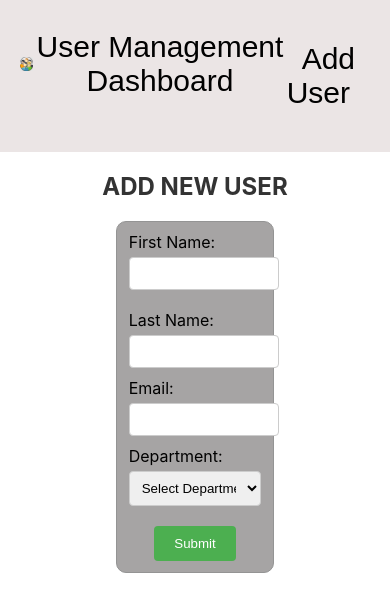
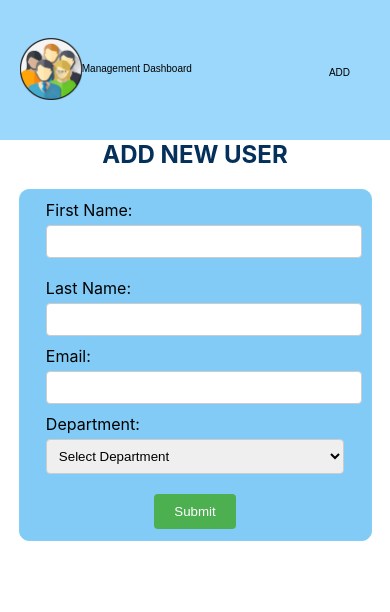
Before and after one commit to pashupati-singh/Users-Management, a React (Create React App) app in the folder clients/: page /add in a window 390 px wide. Shown: the top 612 px of the page. Built offline with nearby package versions, Linux system fonts and the light colour scheme.

Commit message:
tacnique

```diff
--- a/clients/src/CSS/AddUser.module.css
+++ b/clients/src/CSS/AddUser.module.css
@@ -1,9 +1,9 @@
 .container{
     width: 40%;
     height: 350px;
-    border : 1px solid rgb(148, 148, 148) ;
+    border : 1px solid rgb(131, 207, 245) ;
     border-radius: 10px;
-    background-color: rgb(166, 164, 164);
+    background-color: rgb(129, 203, 246);
     margin-top: 30px;
     margin: auto;
 }
@@ -24,7 +24,7 @@
   font-weight: bold;
   text-align: center;
   margin-bottom: 20px;
-  color: #333;
+  color: #04305a;
 }
 
 
@@ -76,3 +76,9 @@
   button:hover {
     background-color: #45a049;
   }
+
+  @media screen and (max-width : 750px) {
+    .container{
+width: 90%;
+    }
+  }
--- a/clients/src/CSS/Home.module.css
+++ b/clients/src/CSS/Home.module.css
@@ -9,5 +9,21 @@
     font-weight: bold;
     text-align: center;
     margin-bottom: 20px;
-    color: #333;
+    color: #04305a;
   }
+
+  @media screen and (max-width : 750px) {
+    .parent{
+        display: grid;
+        grid-template-columns: repeat(1,1fr);
+
+    }
+  }
+  @media screen and (min-width : 315px) and (max-width : 115px) {
+    .parent{
+        display: grid;
+        grid-template-columns: repeat(1,1fr);
+
+    }
+
+  }
--- a/clients/src/CSS/Navbar.module.css
+++ b/clients/src/CSS/Navbar.module.css
@@ -1,18 +1,21 @@
 .navbar {
-    background-color: #ebe5e5;
+    background-color: #9bd8fb;
     color: white;
     padding: 20px;
     display: flex;
     justify-content:space-evenly;
     align-items: center;
-    margin-bottom: 20px;
+    /* margin-bottom: 20px; */
+  }
+  .logo{
+    width: 10%;
   }
 
   .navbarlinks a {
     font-family: 'Arial', sans-serif;
     text-decoration: none;
     font-weight: 400;
-    font-size: 30px;
+    font-size: 25px;
     color: rgb(1, 1, 1);
   }
 
@@ -23,3 +26,12 @@
   .navbarlinks a:hover  {
     color: rgb(131, 129, 129);
   }
+
+  @media screen and (max-width : 750px) {
+    .navbarlinks a {
+    font-size: 10px;
+  }
+  .logo{
+    width: 20%;
+  }
+  }
--- a/clients/src/CSS/Skeleton.module.css
+++ b/clients/src/CSS/Skeleton.module.css
@@ -24,3 +24,18 @@
       background-color: #ddd;
     }
   }
+
+
+  @media screen and (max-width : 750px) {
+
+    .parent{
+      display: grid;
+      grid-template-columns: repeat(1,1fr);
+
+  }
+  }
+  @media screen and (max-width : 350px)  {
+    .cardSkeleton {
+      width: 240px;
+    }
+  }
--- a/clients/src/CSS/UserList.module.css
+++ b/clients/src/CSS/UserList.module.css
@@ -40,3 +40,14 @@
   .card button:hover {
     background-color: #2980b9;
   }
+
+
+  @media screen and (max-width : 750px) {
+
+
+  }
+  @media screen and (max-width : 350px)  {
+    .card {
+      width: 240px;
+    }
+  }
--- a/clients/src/Components/Navbar.jsx
+++ b/clients/src/Components/Navbar.jsx
@@ -7,11 +7,14 @@ export const Navbar = () => {
   return (
     <nav className={style.navbar}>
     <div className={style.navbarlinks}>
-    <Link to="/"><div style={{display:"flex",justifyContent:"start",alignItems:"center",marginTop:'10px'}}><img src={imges} alt="err" width={'5%'} />
-      User Management Dashboard</div></Link>
+    <Link to="/">
+      <div style={{display:"flex",justifyContent:"start",alignItems:"center",marginTop:'18px'}}><img src={imges} alt="err" className={style.logo} />
+      <div>Management Dashboard</div>
+      </div>
+      </Link>
     </div>
     <div className={style.navbarlinks}>
-      <Link to="/add">Add User</Link>
+      <Link  to="/add">ADD</Link>
     </div>
   </nav>
   )
```
Also changed, not shown: clients/src/Image/2.png.
